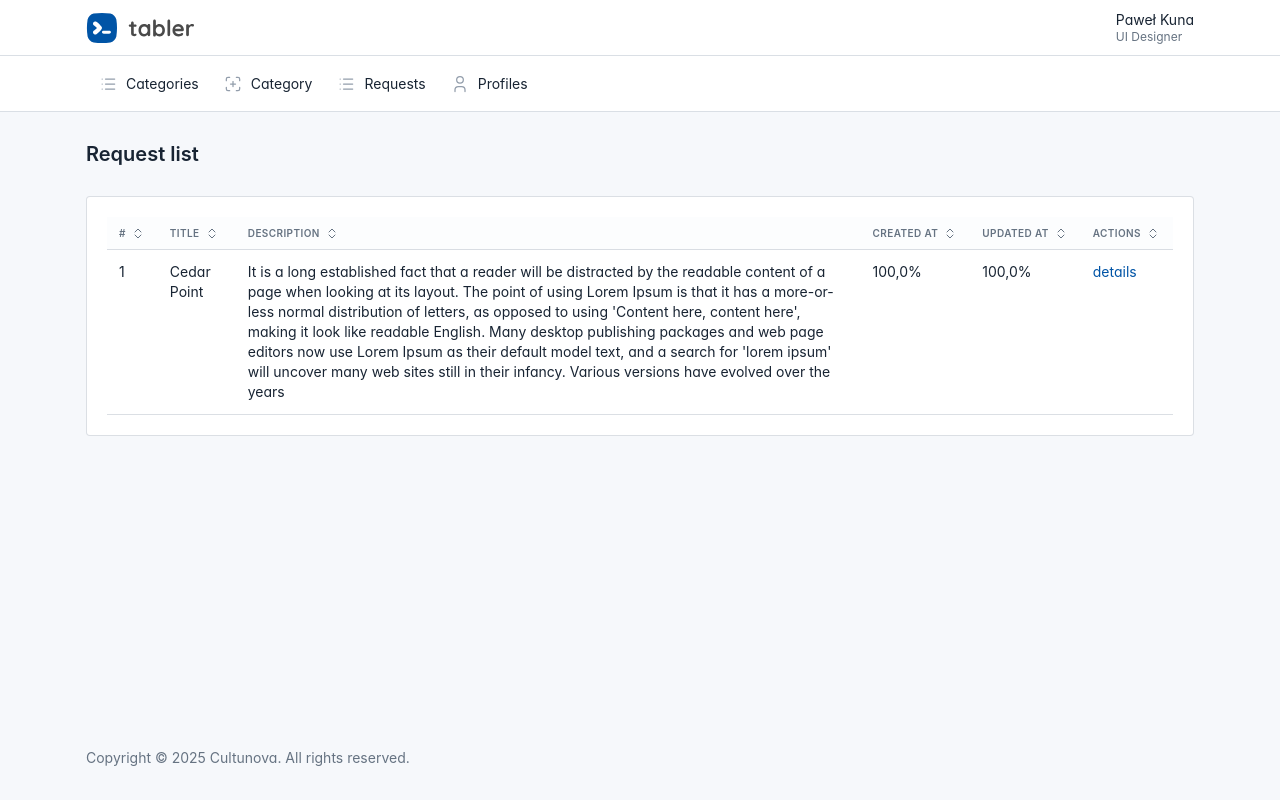
After one commit to ahmedbenkrarayc/cultunova, a PHP site: page /views/admin/requests.php in a window 1280 px wide. The commit adds this page. Run offline with PHP 8.4, Linux system fonts and the light colour scheme; some web fonts are replaced.

Commit message:
create article posting request page design

```diff
--- a/utils/__header.php
+++ b/utils/__header.php
@@ -52,7 +52,7 @@
                     </a>
                 </li>
                 <li class="nav-item">
-                    <a class="nav-link" href="./../../" >
+                    <a class="nav-link" href="./requests.php" >
                     <span class="nav-link-icon d-md-none d-lg-inline-block"><!-- Download SVG icon from http://tabler-icons.io/i/home -->
                         <svg xmlns="http://www.w3.org/2000/svg" class="icon" width="24" height="24" viewBox="0 0 24 24" stroke-width="2" stroke="currentColor" fill="none" stroke-linecap="round" stroke-linejoin="round"><path stroke="none" d="M0 0h24v24H0z" fill="none"></path><path d="M9 6l11 0"></path><path d="M9 12l11 0"></path><path d="M9 18l11 0"></path><path d="M5 6l0 .01"></path><path d="M5 12l0 .01"></path><path d="M5 18l0 .01"></path></svg>
                     </span>
--- /dev/null
+++ b/views/admin/requests.php
@@ -0,0 +1,86 @@
+<!doctype html>
+<html lang="en">
+  <head>
+    <meta charset="utf-8"/>
+    <meta name="viewport" content="width=device-width, initial-scale=1, viewport-fit=cover"/>
+    <meta http-equiv="X-UA-Compatible" content="ie=edge"/>
+    <title>Categories | Cultunova</title>
+    <!-- CSS files -->
+    <link href="./../../dist/css/tabler.min.css?1692870487" rel="stylesheet"/>
+    <link href="./../../dist/css/tabler-flags.min.css?1692870487" rel="stylesheet"/>
+    <link href="./../../dist/css/tabler-payments.min.css?1692870487" rel="stylesheet"/>
+    <link href="./../../dist/css/tabler-vendors.min.css?1692870487" rel="stylesheet"/>
+    <link href="./../../dist/css/demo.min.css?1692870487" rel="stylesheet"/>
+    <style>
+      @import url('https://rsms.me/inter/inter.css');
+      :root {
+      	--tblr-font-sans-serif: 'Inter Var', -apple-system, BlinkMacSystemFont, San Francisco, Segoe UI, Roboto, Helvetica Neue, sans-serif;
+      }
+      body {
+      	font-feature-settings: "cv03", "cv04", "cv11";
+      }
+    </style>
+  </head>
+  <body >
+    <script src="./../../dist/js/demo-theme.min.js?1692870487"></script>
+    <div class="page">
+    <!-- header here -->
+        <?php require_once './../../utils/__header.php' ?>
+      <div class="page-wrapper">
+        <!-- Page header -->
+        <div class="page-header d-print-none">
+          <div class="container-xl">
+            <div class="row g-2 align-items-center">
+              <div class="col">
+                <h2 class="page-title">
+                  Request list
+                </h2>
+              </div>
+            </div>
+          </div>
+        </div>
+        <!-- Page body -->
+        <div class="page-body">
+          <div class="container-xl">
+            <div class="card">
+              <div class="card-body">
+                <div id="table-default" class="table-responsive">
+                  <table class="table">
+                    <thead>
+                      <tr>
+                        <th><button class="table-sort">#</button></th>
+                        <th><button class="table-sort">title</button></th>
+                        <th><button class="table-sort">Description</button></th>
+                        <th><button class="table-sort">Created at</button></th>
+                        <th><button class="table-sort">Updated at</button></th>
+                        <th><button class="table-sort">Actions</button></th>
+                      </tr>
+                    </thead>
+                    <tbody class="table-tbody">
+                      <tr>
+                        <td class="sort-name">1</td>
+                        <td class="sort-city">Cedar Point</td>
+                        <td class="sort-type">It is a long established fact that a reader will be distracted by the readable content of a page when looking at its layout. The point of using Lorem Ipsum is that it has a more-or-less normal distribution of letters, as opposed to using 'Content here, content here', making it look like readable English. Many desktop publishing packages and web page editors now use Lorem Ipsum as their default model text, and a search for 'lorem ipsum' will uncover many web sites still in their infancy. Various versions have evolved over the years</td>
+                        <td class="sort-score">100,0%</td>
+                        <td class="sort-score">100,0%</td>
+                        <td class="sort-date">
+                            <a href="#">details</a>
+                        </td>
+                      </tr>
+                    </tbody>
+                  </table>
+                </div>
+              </div>
+            </div>
+          </div>
+        </div>
+        <?php require_once './../../utils/__footer.php' ?>
+      </div>
+    </div>
+    <!-- Libs JS -->
+    <script src="./../../dist/libs/list.js/dist/list.min.js?1692870487" defer></script>
+    <!-- Tabler Core -->
+    <script src="./../../dist/js/tabler.min.js?1692870487" defer></script>
+    <script src="./../../dist/js/demo.min.js?1692870487" defer></script>
+  </body>
+</html>
```
